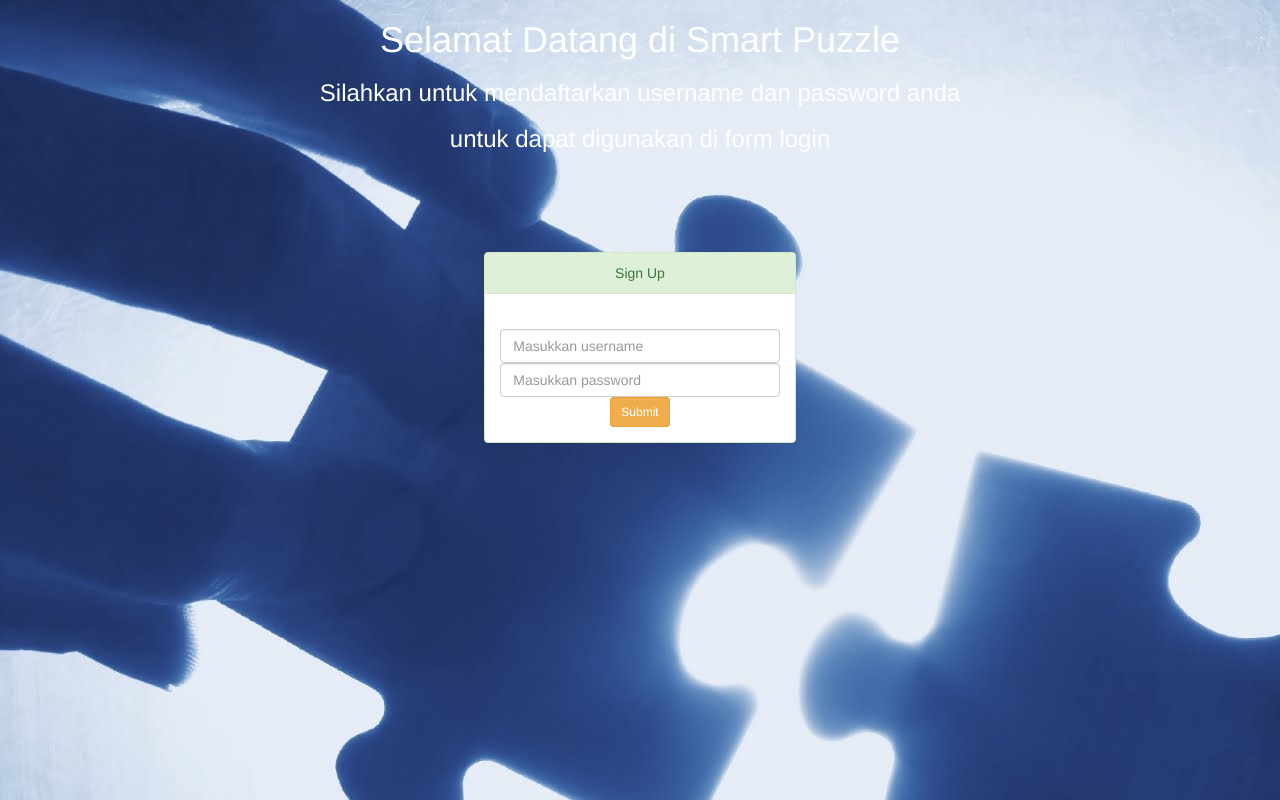
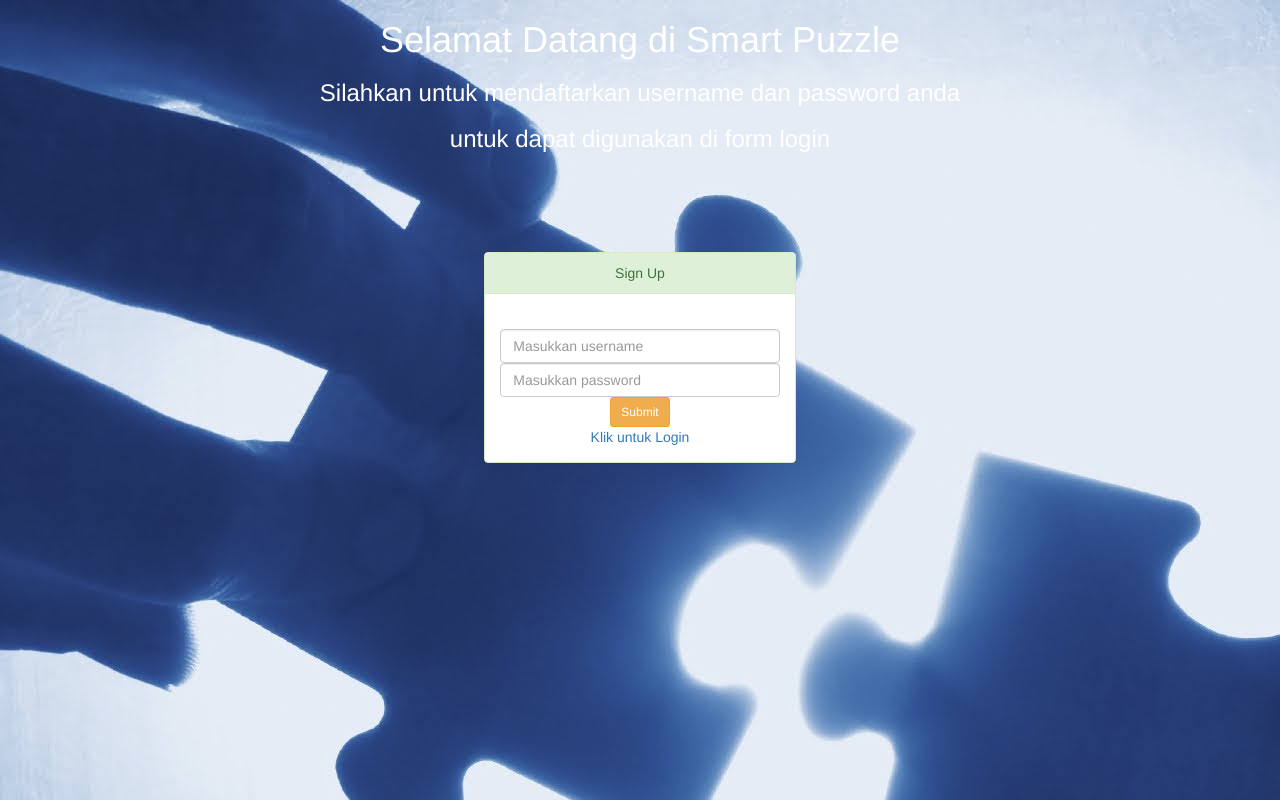
Before and after one commit to devileya/SmartPuzzle, a plain HTML site: page daftar.html in a window 1280 px wide. Drawn offline with Linux system fonts and the light colour scheme.

Commit message:
Update daftar.html

```diff
--- a/daftar.html
+++ b/daftar.html
@@ -34,6 +34,7 @@ and open the template in the editor.
 					<input class="form-control" type="password" name="pass" placeholder="Masukkan password">
 					<input type="submit" class="btn btn-warning btn-sm" value="Submit">
 				</form>
+				<a href="index.html">Klik untuk Login</a>
 			</div>
 		</div>
 	</div>
```
